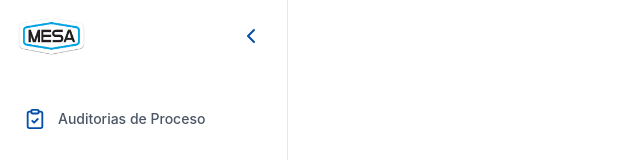
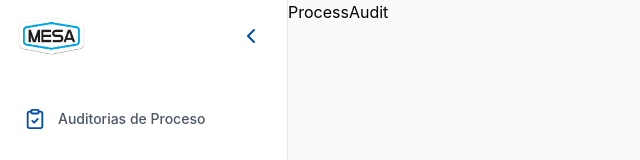
Before and after one commit to Manufacturas-Especializadas/QMP-FrontEnd, a React (Vite) app: page / in a window 1280 px wide. Shown: the top 160 px of the page, without its empty margins (0-640 px from the left). Built offline with nearby package versions, Linux system fonts and the light colour scheme.

Commit message:
feat: contenido principal

```diff
--- a/src/App.tsx
+++ b/src/App.tsx
@@ -1,9 +1,16 @@
+import { BrowserRouter } from "react-router-dom";
 import { Sidebar } from "./components/Sidebar/Sidebar";
+import { MyRoutes } from "./routes/Routes";
 
 export const App = () => {
   return (
-    <div>
-      <Sidebar />
-    </div>
+    <BrowserRouter>
+      <div className="flex min-h-screen bg-gray-50">
+        <Sidebar />
+        <main className="flex-1 flex flex-col min-w-0 overflow-hidden">
+          <MyRoutes />
+        </main>
+      </div>
+    </BrowserRouter>
   );
 };
```
